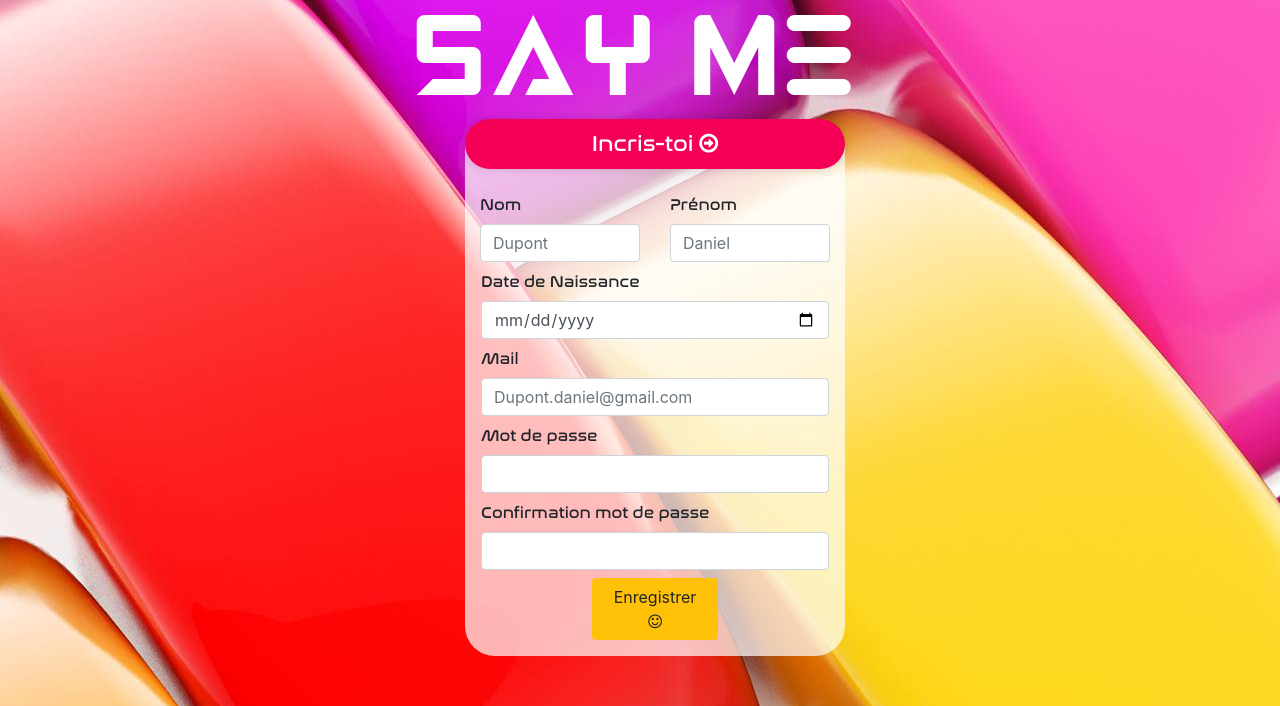
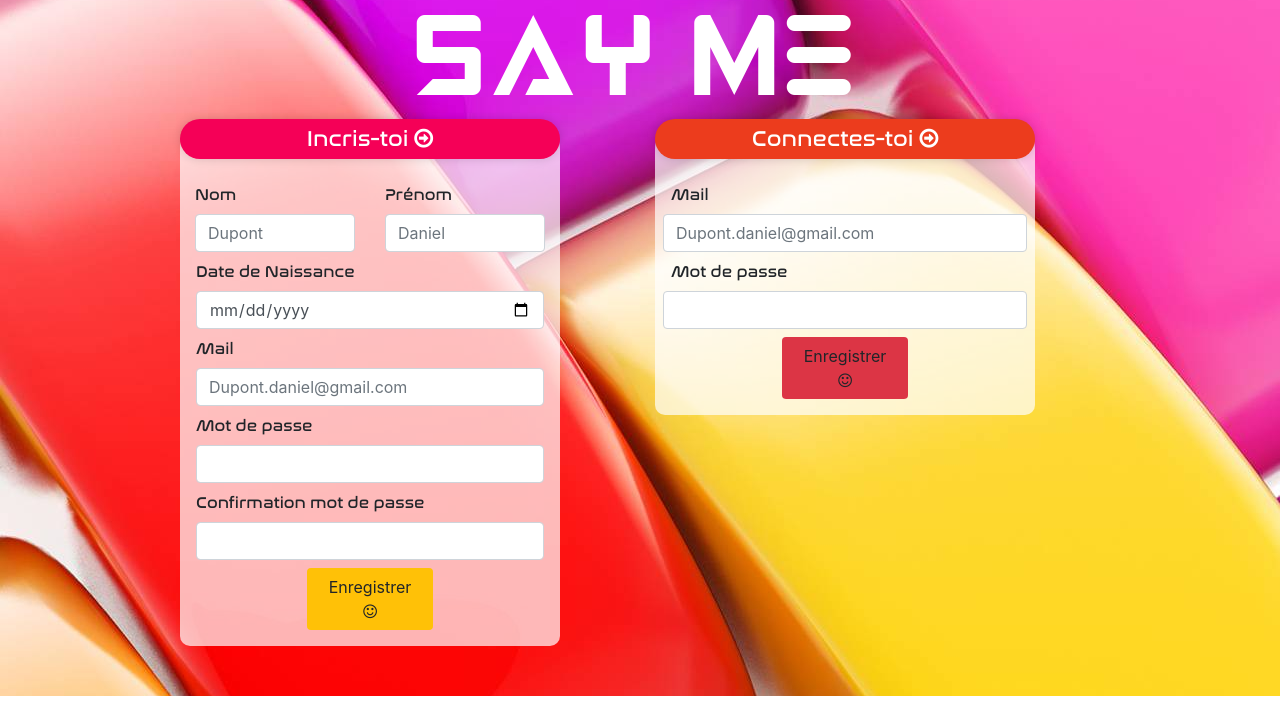
Before and after one commit to albrecht-stephanie/Projet-Say-Me, a PHP site: page /inscription.html in a window 1280 px wide. Shown: the part 111-817 px from the top of the page. Run offline with PHP 8.4, Linux system fonts and the light colour scheme.

Commit message:
formulaire identification + début verif de formulaire jquery

```diff
--- a/assets/css/inscription.css
+++ b/assets/css/inscription.css
@@ -4,12 +4,8 @@ html{
 }
   .form-group{
     width: 380px;
-
-
-
     top: 30%;
-    left: 40%;
-    border-radius: 30px;
+    border-radius: 30px 30px 10px 10px;
     background: rgba(255, 255, 255, 0.7);
     margin-bottom: 50px;
   }
@@ -25,11 +21,21 @@ html{
     z-index: 40;
     box-shadow: 0 0 10px rgba(0,0,0,0.15);
     transition:.2s ease-in;
-    padding-left: 10px;
-    padding-right: 10px;
-    padding-top: 5px;
-    padding-bottom: 5px;
+
   }
   span{
     font-family: 'Nasalization';
   }
+  .identity{
+    background-color: rgb(236, 60, 29);
+    border-radius: 50px;
+    text-align: center;
+    line-height: 40px;
+    font-family: 'Nasalization';
+    font-size: 22px;
+    color: #fff;
+    cursor: pointer;
+    z-index: 40;
+    box-shadow: 0 0 10px rgba(0,0,0,0.15);
+    transition:.2s ease-in;
+  }
--- a/inscription.html
+++ b/inscription.html
@@ -55,8 +55,8 @@
     <div class="container ">
       <div class="doubleform row ">
         <!--Formulaire d'inscription-->
-        <div class="formContent col-4 offset-4">
-          <form>
+        <div class="formContent col-lg-4 offset-1 col-sm-12">
+          <form1>
             <div class="form-group pb-3 mt-2">
               <div class="formcontrol row "></div>
               <p>Incris-toi <i class="fa fa-arrow-circle-o-right" aria-hidden="true"></i></p>
@@ -90,12 +90,33 @@
               <div class="ml-3 mr-3">
                 <input type="password" class="form-control" id="confirmPassword">
               </div>
-              <button type="submit" class="col-4 offset-4 btn bg-warning mt-2"> Enregistrer <i class="fa fa-smile-o" aria-hidden="true"></i></button>
+              <button type="submit1" class="col-4 offset-4 btn bg-warning mt-2"> Enregistrer <i class="fa fa-smile-o" aria-hidden="true"></i></button>
             </div>
         </div>
-        </form>
+        </form1>
+      <!--fin du formulaire d'inscription-->
+      <!--début formulaire d'identifiaction-->
+      <div class="formContent col-lg-4 offset-1 col-sm-12">
+          <form2>
+        <div class="form-group pb-3 mt-2">
+          <div class="formcontrol row "></div>
+          <p class="identity">Connectes-toi <i class="fa fa-arrow-circle-o-right" aria-hidden="true"></i></p>
+              <div class="">
+            <label for="inputMail" class="ml-3 mr-3 col-form-label"><span class="input">Mail</span></label>
+            <div class="ml-2 mr-2">
+              <input type="mail" class="form-control" id="mail" placeholder="Dupont.daniel@gmail.com">
+             </div>
+            </div>
+             <div class="">
+            <label for="inputPassword" class="ml-3 mr-3 col-form-label"><span class="input">Mot de passe</span></label>
+            <div class="ml-2 mr-2">
+              <input type="password" class="form-control" id="password">
+            </div>
+          </div>
+            <button type="submit2" class="col-4 offset-4 btn bg-danger mt-2"> Enregistrer <i class="fa fa-smile-o" aria-hidden="true"></i></button>
+          </div>
+          </form2>
       </div>
-      <!--fin du formulaire d'inscription-->
     </div>
     <!--fin des formulaires-->
     <footer></footer>
```
Also changed, not shown: assets/js/script.js (added, +81 -0 lines).
